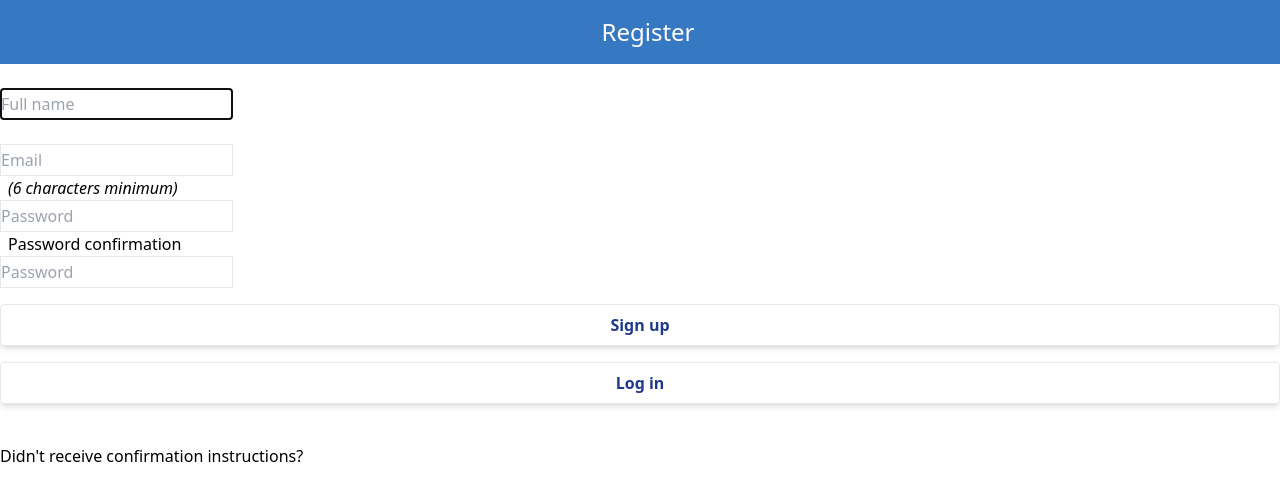
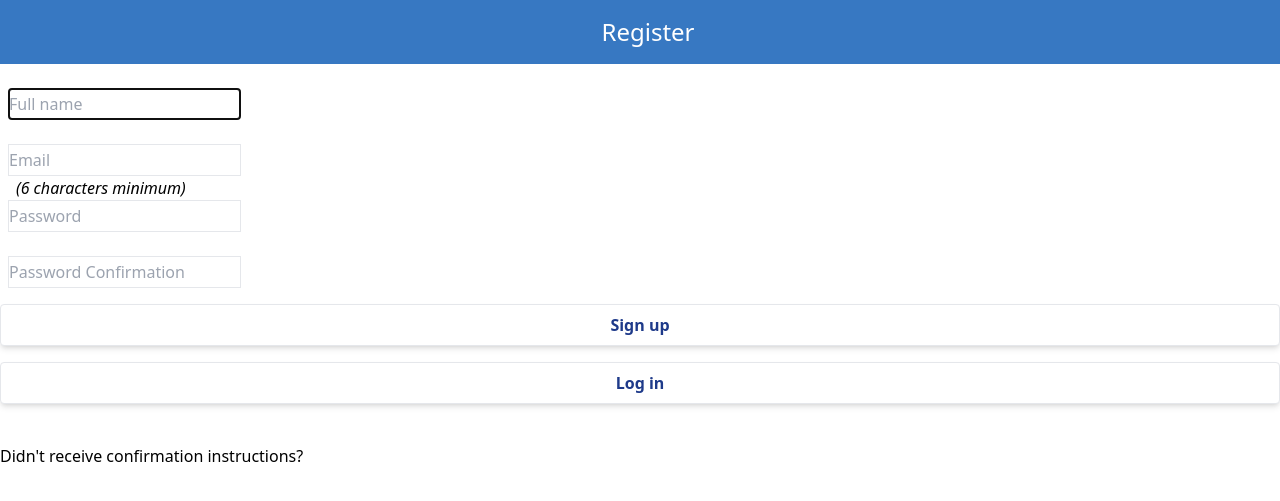
Before and after one commit to mohisa302/budget-app, a Rails app: the page made by app/views/devise/registrations/new.html.erb in a window 1280 px wide. Shown: the top 501 px of the page. Run offline with Rails 7, Linux system fonts and the light colour scheme; style sheets or scripts are compiled from the project's sources.

Commit message:
Fix styles

```diff
--- a/app/views/categories/_category.html.erb
+++ b/app/views/categories/_category.html.erb
@@ -5,9 +5,9 @@
         <!-- image -->
         <div>
           <% if File.exist?(Rails.root.join('app', 'assets', 'images', "#{category.icon}.png").to_s) %>
-            <%= image_tag "#{category.icon}.png", height: '60px', width: '60px' %>
+            <%= image_tag "#{category.icon}.png", height: '80px', width: '70px' %>
           <% else %>
-            <%= image_tag category.icon, height: '60px', width: '60px' %>
+            <%= image_tag category.icon, height: '80px', width: '70px' %>
           <% end %>
         </div>
 
--- a/app/views/categories/index.html.erb
+++ b/app/views/categories/index.html.erb
@@ -27,7 +27,7 @@
 <% else %>
   <p>No categories found.</p>
 <% end %>
-  <a href="<%=  new_user_category_path(current_user) %>" class="my-4 shadow-md  bg-white hover:bg-blue-500 text-blue-900 font-semibold hover:text-white py-2 px-4 block border rounded">
+  <a href="<%=  new_user_category_path(current_user) %>" class="my-4 shadow-md  bg-blue-200 hover:bg-blue-500 text-blue-900 font-semibold hover:text-white py-2 px-4 block border rounded">
     <button class="w-full focus:outline-none">Add a new category</button>
   </a>
 </div>
--- a/app/views/devise/registrations/new.html.erb
+++ b/app/views/devise/registrations/new.html.erb
@@ -4,27 +4,27 @@
 <%= form_for(resource, as: resource_name, url: registration_path(resource_name)) do |f| %>
   <%= render "devise/shared/error_messages", resource: resource %>
 
-  <div class="field">
+  <div class="field mx-2">
     <%= f.label :name, class:"form-label" %><br />
     <%= f.text_field :name, autofocus: true, autocomplete: "name", placeholder: "Full name", class:"border form-input" %>
   </div>
 
-  <div class="field">
+  <div class="field mx-2">
     <%= f.label :email, class:"form-label" %><br />
     <%= f.email_field :email, autofocus: true, autocomplete: "email", placeholder: "Email", class:"border form-input" %>
   </div>
 
-  <div class="field">
-    <%= f.label :password, class:"form-label" %>
+  <div class="field mx-2">
+    <%= f.label :password, class:"form-label mx-2" %>
     <% if @minimum_password_length %>
     <em class="mx-2">(<%= @minimum_password_length %> characters minimum)</em>
     <% end %><br />
     <%= f.password_field :password, autocomplete: "new-password", placeholder: "Password", class:"border form-input"  %>
   </div>
 
-  <div class="field">
-    <%= f.label :password_confirmation, class:"mx-2" %><br />
-    <%= f.password_field :password_confirmation, autocomplete: "new-password", placeholder: "Password", class:"border form-input" %>
+  <div class="field mx-2">
+    <%= f.label :password_confirmation, class:"form-label" %><br />
+    <%= f.password_field :password_confirmation, autocomplete: "new-password", placeholder: "Password Confirmation", class:"border form-input" %>
   </div>
 
   <div class="actions">
--- a/app/views/devise/sessions/new.html.erb
+++ b/app/views/devise/sessions/new.html.erb
@@ -1,13 +1,13 @@
-<div class="flex px-2 py-8 text-white justify-center background items-center h-10 px-4 w-full">
+<div class="flex py-8 text-white justify-center background items-center h-10 px-4 w-full">
     <h1 class="ml-4 text-center background text-2xl">Log in</h1>
 </div>
 <%= form_for(resource, as: resource_name, url: session_path(resource_name)) do |f| %>
-  <div class="field">
+  <div class="field mx-2">
     <%= f.label :email, class:"form-label" %><br />
     <%= f.email_field :email, autofocus: true, autocomplete: "email", placeholder: "Email", class:"border form-input"  %>
   </div>
 
-  <div class="field">
+  <div class="field mx-2">
     <%= f.label :password, class:"form-label" %><br />
     <%= f.password_field :password, autocomplete: "current-password", placeholder: "Password", class:"border form-input" %>
   </div>
--- a/app/views/expenses/index.html.erb
+++ b/app/views/expenses/index.html.erb
@@ -24,7 +24,7 @@
 <% else %>
 <p>No expenses found.</p>
 <% end %>
-  <a href="<%= new_category_expense_path(@category) %>" class="my-4 shadow-md  bg-white hover:bg-blue-500 text-blue-900 w-screen font-semibold hover:text-white py-2 px-4 block border rounded">
+  <a href="<%= new_category_expense_path(@category) %>" class="my-4 shadow-md  bg-blue-200 hover:bg-blue-500 text-blue-900 w-screen font-semibold hover:text-white py-2 px-4 block border rounded">
     <button class="w-full focus:outline-none">Add a new Expense</button>
   </a>
     <a href="<%=  user_categories_path(current_user) %>" class="shadow-md w-full focus:outline-none my-2 bg-white hover:bg-red-500 text-red-900 font-semibold hover:text-white py-2 px-4 block border rounded">
--- a/app/views/splash/index.html.erb
+++ b/app/views/splash/index.html.erb
@@ -1,7 +1,7 @@
 <div class="flex background flex-col items-center bg-blue-400 sm:text-center h-screen justify-center">
   <h1 class="text-white splash-text my-2">Welcome to costino!</h1>
 
-  <a href="<%= new_user_session_path() %>" class="w-screen my-4 bg-white hover:bg-blue-500 text-blue-400 font-semibold hover:text-white py-2 px-4 block border rounded">
+  <a href="<%= new_user_session_path() %>" class="w-screen flex justify-center my-4 bg-white hover:bg-blue-500 text-blue-400 font-semibold hover:text-white py-2 px-4 border rounded">
     <button class=" focus:outline-none">sign in</button>
   </a>
 </div>
```
